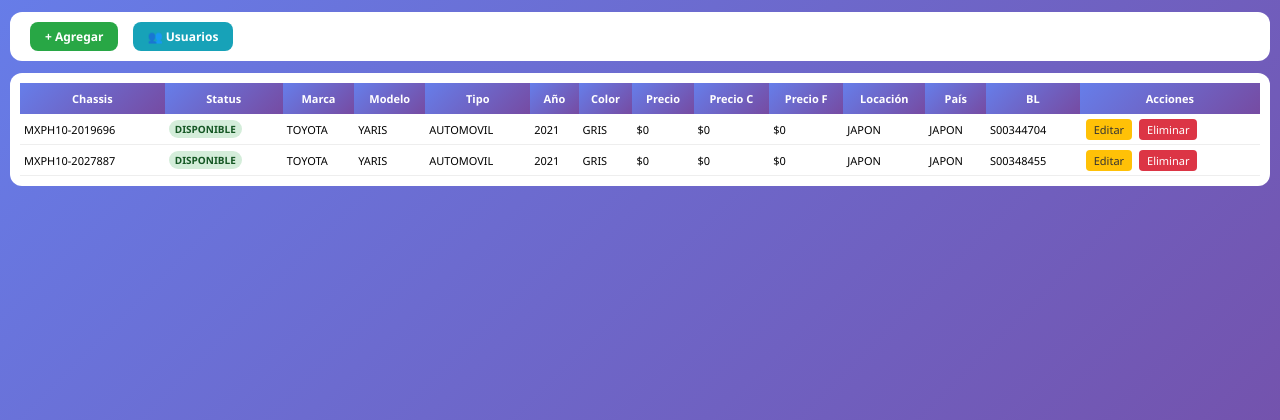
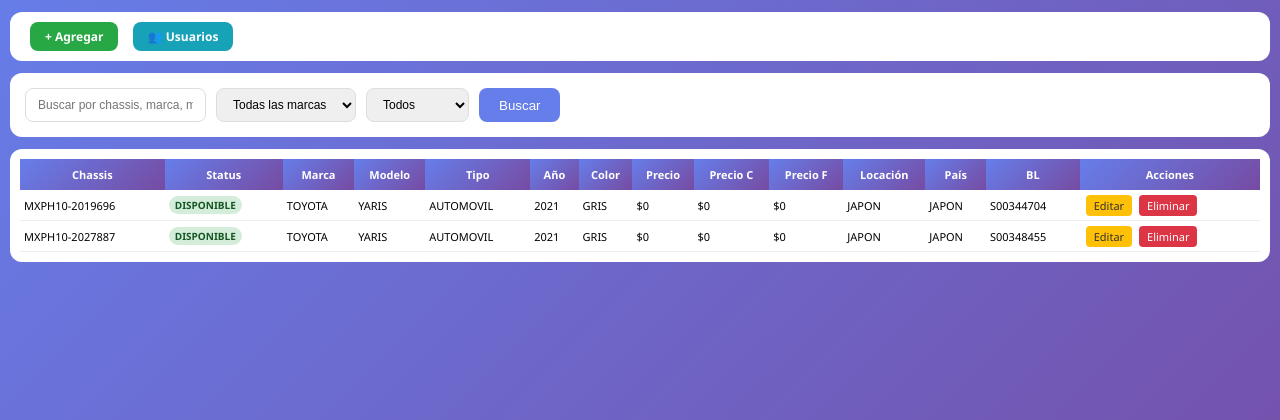
Before and after one commit to axelscode/inventautos, a Flask app: page /inventario in a window 1280 px wide. Shown: the part 58-478 px from the top of the page. Run offline with Flask 3, Linux system fonts and the light colour scheme; a user stored in the database is signed in; data comes from the database, SQL or seed files in the repository.

Commit message:
version funcional 1v

```diff
--- a/app.py
+++ b/app.py
@@ -2,6 +2,9 @@ from flask import Flask, render_template, request, redirect, url_for, session, f
 from functools import wraps
 import sqlite3
 import os
+import pandas as pd
+from io import BytesIO
+from flask import send_file
 
 app = Flask(__name__)
 app.secret_key = 'inventautos_secret_key_2024'
@@ -142,12 +145,82 @@ def logout():
 @app.route('/inventario')
 @login_required
 def inventario():
+    buscar = request.args.get('buscar', '')
+    marca = request.args.get('marca', '')
+    estatus = request.args.get('estatus', '')
+
+    query = "SELECT * FROM vehiculos WHERE 1=1"
+    params = []
+
+    if buscar:
+        query += " AND (chassis LIKE ? OR marca LIKE ? OR modelo LIKE ?)"
+        params.extend([f'%{buscar}%', f'%{buscar}%', f'%{buscar}%'])
+    if marca:
+        query += " AND marca = ?"
+        params.append(marca)
+    if estatus:
+        query += " AND estatus = ?"
+        params.append(estatus)
+
+    query += " ORDER BY id DESC"
+
     conn = get_db()
     cursor = conn.cursor()
-    cursor.execute("SELECT * FROM vehiculos ORDER BY id DESC")
+    cursor.execute(query, params)
     vehiculos = cursor.fetchall()
     conn.close()
     return render_template('inventario.html', vehiculos=vehiculos, rol=session.get('rol'))
+
+@app.route('/dashboard')
+@login_required
+def dashboard():
+    conn = get_db()
+    cursor = conn.cursor()
+
+    cursor.execute("SELECT COUNT(*) as total FROM vehiculos")
+    total_vehiculos = cursor.fetchone()['total']
+
+    cursor.execute("SELECT COUNT(*) as total FROM vehiculos WHERE estatus = 'DISPONIBLE'")
+    disponibles = cursor.fetchone()['total']
+
+    cursor.execute("SELECT COUNT(*) as total FROM vehiculos WHERE estatus = 'VENDIDO'")
+    vendidos = cursor.fetchone()['total']
+
+    cursor.execute("SELECT SUM(precio) as total FROM vehiculos")
+    valor_total = cursor.fetchone()['total'] or 0
+
+    cursor.execute("""
+        SELECT marca, COUNT(*) as total
+        FROM vehiculos
+        GROUP BY marca
+        ORDER BY total DESC
+        LIMIT 5
+    """)
+    top_marcas = cursor.fetchall()
+
+    conn.close()
+
+    return render_template('dashboard.html',
+                         total_vehiculos=total_vehiculos,
+                         disponibles=disponibles,
+                         vendidos=vendidos,
+                         valor_total=valor_total,
+                         top_marcas=top_marcas)
+
+@app.route('/exportar_excel')
+@login_required
+@admin_required
+def exportar_excel():
+    conn = get_db()
+    df = pd.read_sql_query("SELECT * FROM vehiculos", conn)
+    conn.close()
+
+    output = BytesIO()
+    with pd.ExcelWriter(output, engine='openpyxl') as writer:
+        df.to_excel(writer, index=False, sheet_name='Inventario')
+
+    output.seek(0)
+    return send_file(output, download_name='inventario.xlsx', as_attachment=True)
 
 @app.route('/agregar_vehiculo', methods=['GET', 'POST'])
 @login_required
--- a/static/style.css
+++ b/static/style.css
@@ -233,3 +233,82 @@ td {
     background: #f8d7da;
     color: #721c24;
 }
+
+/* ========== FILTROS DE BÚSQUEDA ========== */
+.filtros {
+    background: white;
+    padding: 15px;
+    border-radius: 12px;
+    margin-bottom: 12px;
+}
+
+.filtros form {
+    display: flex;
+    gap: 10px;
+    flex-wrap: wrap;
+}
+
+.filtros input, .filtros select {
+    padding: 8px 12px;
+    border: 1px solid #ddd;
+    border-radius: 8px;
+    font-size: 12px;
+}
+
+.filtros button {
+    background: #667eea;
+    color: white;
+    border: none;
+    padding: 8px 20px;
+    border-radius: 8px;
+    cursor: pointer;
+}
+
+/* ========== DASHBOARD ========== */
+.dashboard-cards {
+    display: grid;
+    grid-template-columns: repeat(auto-fit, minmax(200px, 1fr));
+    gap: 15px;
+    margin-bottom: 20px;
+}
+
+.card {
+    background: white;
+    padding: 20px;
+    border-radius: 12px;
+    text-align: center;
+}
+
+.card h3 {
+    font-size: 14px;
+    color: #666;
+    margin-bottom: 10px;
+}
+
+.card .numero {
+    font-size: 28px;
+    font-weight: bold;
+    color: #667eea;
+}
+
+/* ========== RESPONSIVE MEJORADO ========== */
+@media (max-width: 768px) {
+    .header {
+        flex-direction: column;
+        text-align: center;
+    }
+
+    .toolbar {
+        text-align: center;
+    }
+
+    .btn-agregar, .btn-usuarios {
+        display: inline-block;
+        margin: 5px;
+    }
+
+    th, td {
+        font-size: 10px;
+        padding: 6px 3px;
+    }
+}
--- a/templates/inventario.html
+++ b/templates/inventario.html
@@ -40,6 +40,23 @@
             <a href="{{ url_for('usuarios') }}" class="btn-usuarios">👥 Usuarios</a>
         {% endif %}
     </div>
+
+    <div class="filtros">
+    <form method="GET" action="{{ url_for('inventario') }}">
+        <input type="text" name="buscar" placeholder="Buscar por chassis, marca, modelo..." value="{{ request.args.get('buscar', '') }}">
+        <select name="marca">
+            <option value="">Todas las marcas</option>
+            <option value="TOYOTA">TOYOTA</option>
+            <option value="NISSAN">NISSAN</option>
+        </select>
+        <select name="estatus">
+            <option value="">Todos</option>
+            <option value="DISPONIBLE">Disponible</option>
+            <option value="VENDIDO">Vendido</option>
+        </select>
+        <button type="submit">Buscar</button>
+    </form>
+</div>
 
     {% with messages = get_flashed_messages(with_categories=true) %}
         {% if messages %}
```
Also changed, not shown: templates/deepseek_html_20260609_a87c10.html (added, +48 -0 lines).
